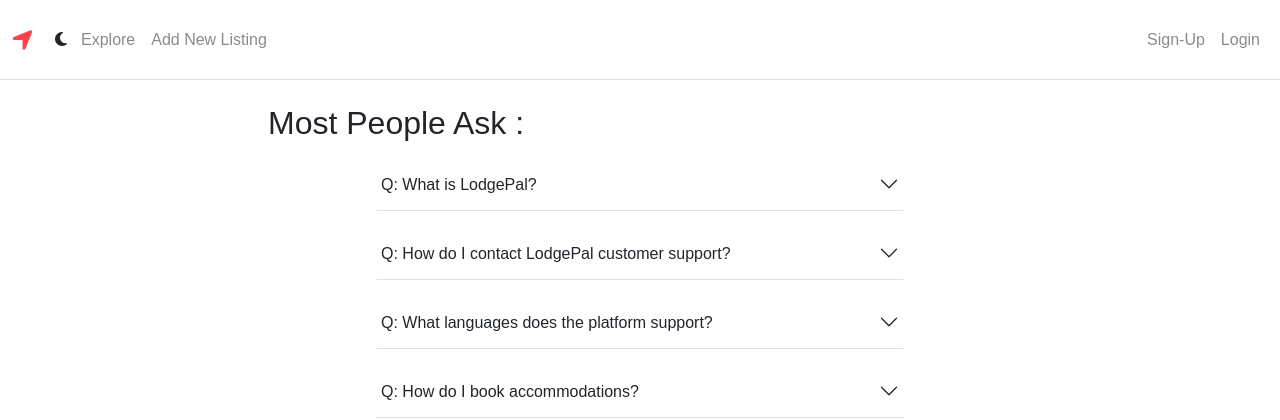
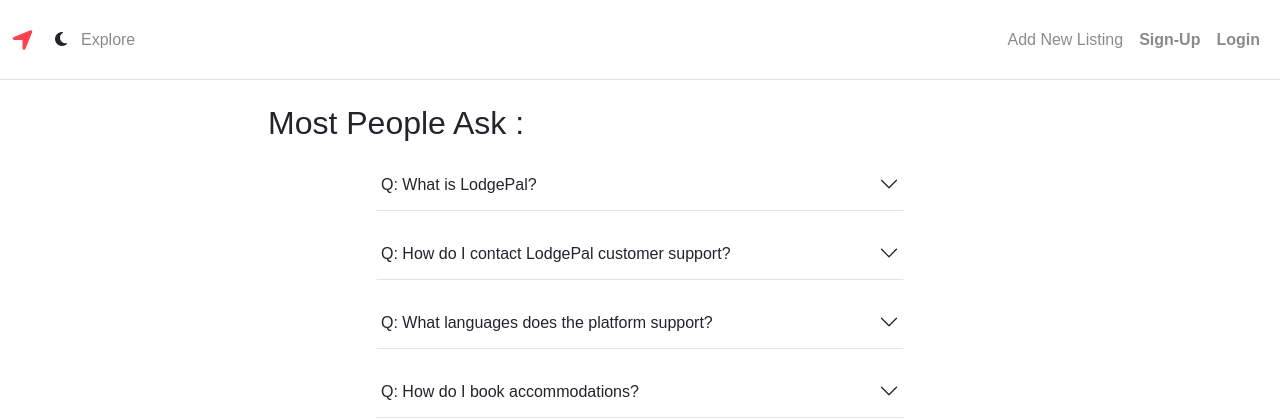
Before and after one commit to Nagu-developer-001/SafarSathi, a Node server app: page /listings/FAQ in a window 1280 px wide. Shown: the top 420 px of the page. Run offline with Node 20, Linux system fonts and the light colour scheme; some libraries are stand-ins or nearby versions.

Commit message:
added files

```diff
--- a/public/css/style.css
+++ b/public/css/style.css
@@ -42,16 +42,18 @@ label{
 .nav-link{
     color: #222222;
     opacity: 0.7;
-    transition:opacity 0.6s linear ,font-weight 0.6s linear !important;
-    transition: text-decoration-line 6s linear !important;
+    /* transition:opacity 0.6s linear ,font-weight 0.6s linear !important;
+    transition: text-decoration-line 6s linear !important; */
+    transition: 1s !important;
 }
 .nav-link:hover{
     opacity: 1;
-    font-weight: 450;
-    text-decoration-line: overline underline;
+    font-weight: 700;
+    /* text-decoration-line: overline underline;
     text-decoration-thickness: 3px;
     text-decoration-color: aqua;
-    text-decoration-style: dotted;
+    text-decoration-style: dotted; */
+
 }
 .f-clsss-links a{
     text-decoration: none;
--- a/views/includes/navbar.ejs
+++ b/views/includes/navbar.ejs
@@ -1,6 +1,6 @@
 <nav class="navbar navbar-expand-md bg-body-light border-bottom sticky-top">
     <div class="container-fluid ">
-    <a class="navbar-brand" href="/"><i class="fa-solid fa-location-arrow solids"></i></a>
+    <a class="navbar-brand" href="/listings"><i class="fa-solid fa-location-arrow solids"></i></a>
     <button class="navbar-toggler" type="button" data-bs-toggle="collapse" data-bs-target="#navbarNavAltMarkup" aria-controls="navbarNavAltMarkup" aria-expanded="false" aria-label="Toggle navigation">
         <span class="navbar-toggler-icon"></span>
     </button>
@@ -12,15 +12,15 @@
         </label>
         <!-- <a class="nav-link " href="/">Home</a> -->
         <a class="nav-link" href="/listings">Explore</a>
-        <a class="nav-link" href="/listings/new">Add New Listing</a>
         </div>
         <div class="navbar-nav ms-auto">
+            <a class="nav-link" href="/listings/new">Add New Listing</a>
             <%if(!nowUser){%>
-            <a class="nav-link " href="/signup">Sign-Up</a>
-            <a class="nav-link" href="/login">Login</a>
+            <a class="nav-link " href="/signup"><b>Sign-Up</b></a>
+            <a class="nav-link" href="/login"><b>Login</b></a>
             <%}%>
             <% if(nowUser) {%>
-            <a class="nav-link" href="/logout">Logout</a>
+            <a class="nav-link" href="/logout"><b>Logout</b></a>
             <% } %>
             </div>
     </div>
```
